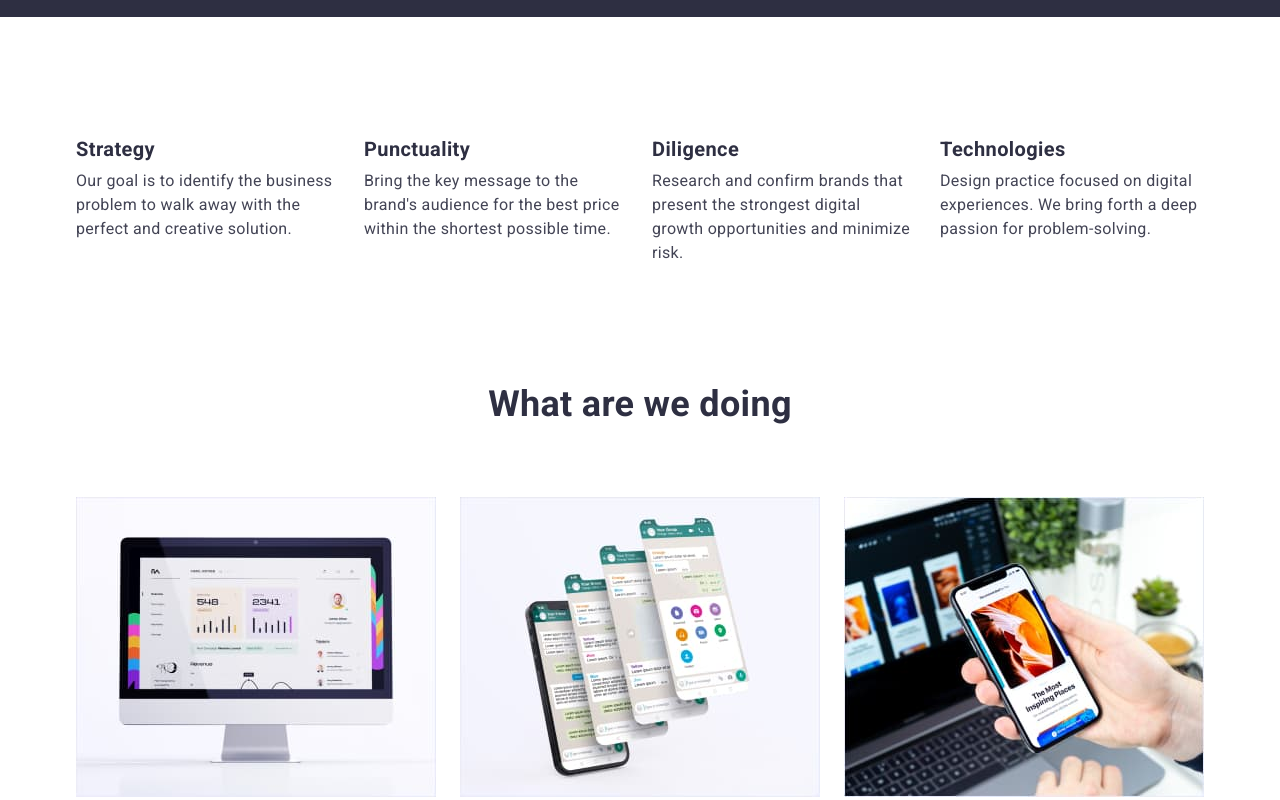
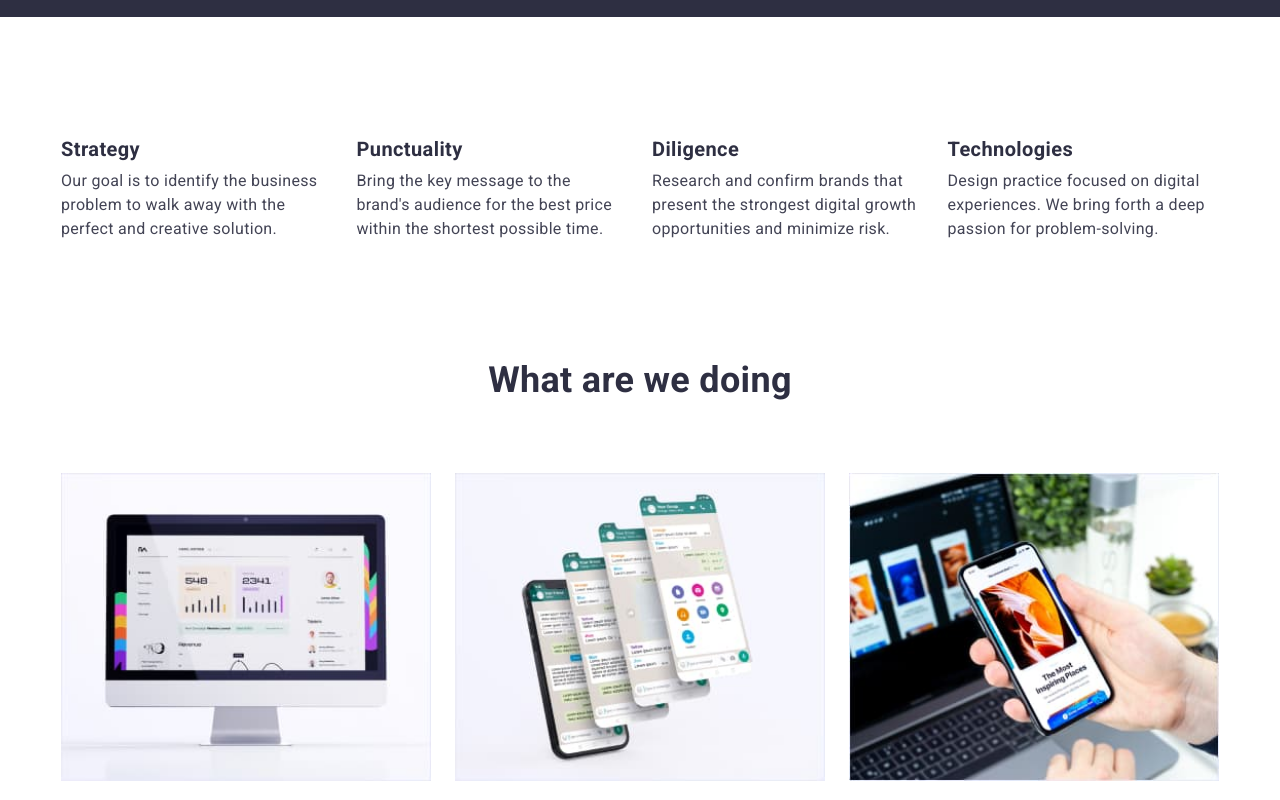
Before and after one commit to Acidhouzee/goit-markup-hw-03, a plain HTML site: page index.html in a window 1280 px wide. Shown: the part 660-1460 px from the top of the page. Drawn offline with nearby package versions, Linux system fonts and the light colour scheme.

Commit message:
fix styles

```diff
--- a/css/style.css
+++ b/css/style.css
@@ -15,6 +15,12 @@ p, h1, h2, h3, h4, h5, h6 {
 ul, ol {
     margin: 0;
     padding-left: 0;
+}
+
+img {
+    display: block;
+    width: 100%;
+    height: auto;
 }
 
 body {
@@ -232,6 +238,7 @@ body {
     gap: 24px;
 }
 
+.team .single-team,
 .benefits .benefits-services .benefits-services-item {
     flex-basis: calc((100% - 24px) / 4);
 }
@@ -323,6 +330,7 @@ body {
 
 .portfolio-gallery .gallery-list .portfolio-item {
     margin: 0 0 24px;
+    box-sizing: border-box;
 }
 
 .portfolio-gallery .gallery-list .portfolio-item:nth-child(n + 7) {
@@ -331,6 +339,7 @@ body {
 
 .portfolio-gallery .gallery-list .portfolio-wrapper {
     background: var(--inverse-text-color);
+    border: 0.5px solid var(--light-background-color);
     box-shadow: 0px 1px 6px rgba(46, 47, 66, 0.08);
     transition: .3s all ease;
 }
@@ -339,11 +348,6 @@ body {
     box-shadow: 0px 1px 6px rgba(46, 47, 66, 0.08),
                 0px 1px 1px rgba(46, 47, 66, 0.16),
                 0px 2px 1px rgba(46, 47, 66, 0.08);
-}
-
-.gallery-item .gallery-thumb,
-.portfolio-item .portfolio-thumb {
-    display: block;
 }
 
 .portfolio-item .item-content {
--- a/index.html
+++ b/index.html
@@ -5,7 +5,7 @@
     <meta http-equiv="X-UA-Compatible" content="IE=edge">
     <meta name="viewport" content="width=device-width, initial-scale=1.0">
     <link rel="stylesheet" href="https://fonts.googleapis.com/css2?family=Raleway:wght@700&family=Roboto:wght@400;500;700;900&display=swap">
-    <link rel="stylesheet" href="node_modules/modern-normalize/modern-normalize.css">
+    <link rel="stylesheet" href="https://cdnjs.cloudflare.com/ajax/libs/normalize/8.0.1/normalize.css">
     <link rel="stylesheet" href="./css/style.css">
     <title>Homework</title>
   </head>
--- a/package.json
+++ /dev/null
@@ -1,5 +0,0 @@
-{
-  "dependencies": {
-    "modern-normalize": "^1.1.0"
-  }
-}
```
Also changed, not shown: portfolio.html (+1 -1 lines), 1 other file.
